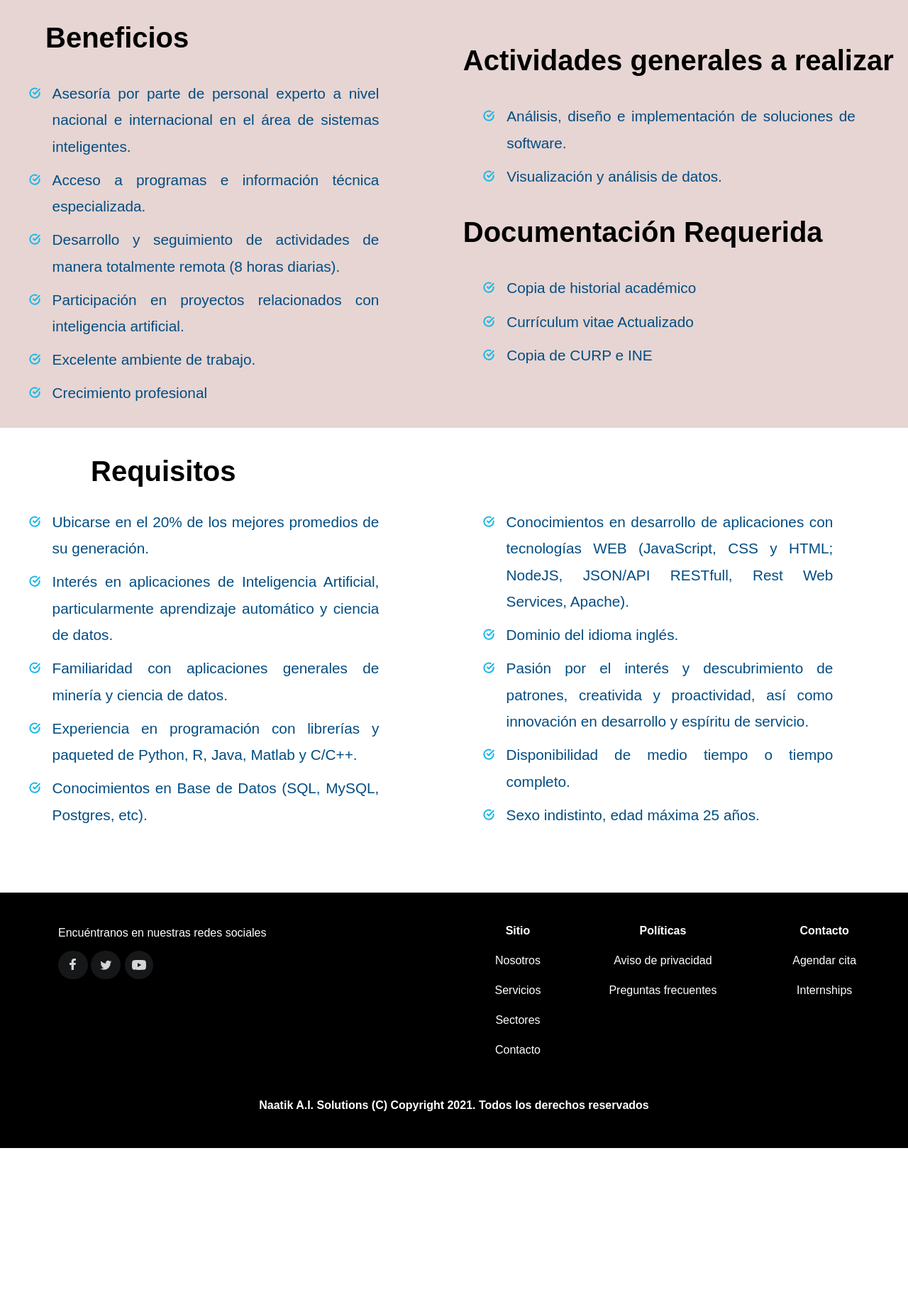
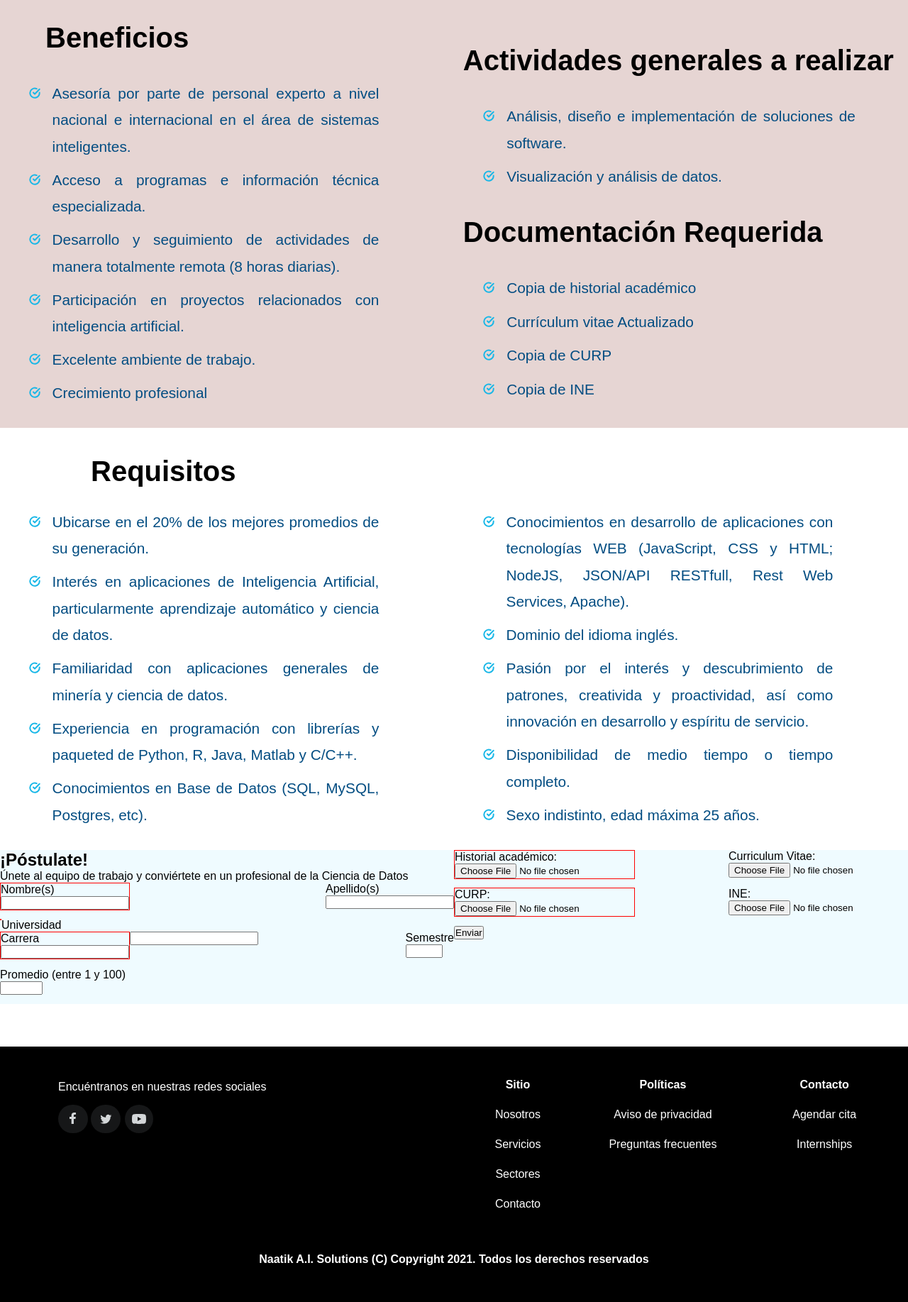
Before and after one commit to Delta-k/naatikWeb, a PHP site: page /internship.html in a window 1280 px wide. Shown: the part 759-2594 px from the top of the page at 71% size. Before the commit the page ends 2377 px from the top, so only its background shows below. Run offline with PHP 8.4, Linux system fonts and the light colour scheme.

Commit message:
internship avance

```diff
--- a/contacto.html
+++ b/contacto.html
@@ -33,7 +33,7 @@
                     </div>
                     <div class="tam50 derecha">
                         <label for="telefono" class="required">Número telefónico </label>
-                        <input type="text" name="telefono" id="telefono"required>
+                        <input type="number" name="telefono" id="telefono"required>
                     </div>
                 </div>
                 <div class="row">
--- a/index.html
+++ b/index.html
@@ -95,13 +95,13 @@
 
                         <div class="tarjetitas">
                             <img class="imagen"src="img/comunicacion.png"  alt="logo Naatik"><!-- cambiar a logo de comunica-->
-                            <h2 class="tar">Comunicacíon</h2>
+                            <h2 class="tar">Comunicación</h2>
                             <p class="lorems">"Lorem ipsum dolor sit amet, consectetur adipiscing elit, sed do eiusmod tempor incididunt ut labore.. “</p>
                             <div class="fix"></div>
                         </div>
                         <div class="tarjetitas">
                             <img class="imagen"src="img/energia.png"  alt="logo Naatik"><!-- cambiar a logo de energia-->
-                            <h2 class="tar">Energia</h2>
+                            <h2 class="tar">Energía</h2>
                             <p class="lorems">"Lorem ipsum dolor sit amet, consectetur adipiscing elit, sed do eiusmod tempor incididunt ut labore.. “</p>
                             <div class="fix"></div>
                         </div>
--- a/internship.html
+++ b/internship.html
@@ -78,7 +78,8 @@
             <ul>
                 <li>Copia de historial académico</li>
                 <li>Currículum vitae Actualizado</li>
-                <li>Copia de CURP e INE</li>
+                <li>Copia de CURP </li>
+                <li>Copia de INE </li>
             </ul>
         </div>
     </div>
@@ -102,6 +103,78 @@
                 <li>Sexo indistinto, edad máxima 25 años.</li>
             </ul>
         </div>
+    </div>
+
+    <div class="aplica">
+        <form action="" method="">
+
+            <div class="info">
+                <h2>¡Póstulate!</h2>
+                <p>Únete al equipo de trabajo y conviértete en un profesional de la Ciencia de Datos</p>
+                <div class="row">
+                    <div class="col1">
+                        <label for="nombre">Nombre(s) <br></label>
+                        <input type="text" name="nombre" id="nombre">
+                    </div>
+                    <div class="col2">
+                        <label for="apellido">Apellido(s) <br></label>
+                        <input type="text" name="apellido" id="apellido">
+                    </div>
+                </div>
+                <div class="row">
+                    <div class="col1">
+
+                    </div>
+                    <label for="universidad">Universidad <br></label>
+                    <input type="text" name="universidad" id="universidad">
+
+                    <div class="col1">
+                        <label for="carrera">Carrera <br></label>
+                        <input type="text" name="carrera" id="carrera">
+                    </div>
+                    <div class="col2">
+                        <label for="semestre">Semestre <br></label>
+                        <input type="number" name="semestre" id="semestre" min="1" max="10">
+                    </div>
+                </div>
+                <div class="row">
+                    <label for="promedio">Promedio (entre 1 y 100) <br></label>
+                    <input type="number" name="universidad" id="universidad" min="1" max="100">
+                </div>
+            </div>
+
+            <div class="inscribir">
+                <div class="row">
+                    <div class="col1">
+                        <label for="historial">Historial académico: <br></label>
+                        <input type="file"
+                        id="historial" name="historial"
+                        accept="image/png, image/jpeg">
+                    </div>
+                    <div class="col2">
+                        <label for="cv"> Curriculum Vitae: <br></label>
+                        <input type="file"
+                        id="cv" name="cv"
+                        accept="image/png, image/jpeg">
+                    </div>
+                </div>
+                <div class="row">
+                    <div class="col1">
+                        <label for="curp">CURP: <br></label>
+                        <input type="file"
+                        id="curp" name="curp"
+                        accept="image/png, image/jpeg">
+                    </div>
+                    <div class="col2">
+                        <label for="ine">INE: <br></label>
+                        <input type="file"
+                        id="ine" name="ine"
+                        accept="image/png, image/jpeg">
+                    </div>
+                </div>
+            </div>
+            <input type="submit" value="Enviar" class="boton enviar">
+        </form>
     </div>
 
     <!-- Seccion de footer -->
@@ -130,7 +203,6 @@
                         </svg>
                     </button>
                 </td>
-
                 <td class="footer-menu">
                         <table class="footer-menu-table">
                             <tr>
--- a/styles/contacto.css
+++ b/styles/contacto.css
@@ -70,14 +70,12 @@ h1 {
 
 .form {
     margin: 2% 18%;
-    /* border: 3px solid purple; */
 }
 
 .row {
     clear: both;
     margin-bottom: 2%;
     overflow: hidden;
-    /* border: 2px solid blue; */
 }
 
 .tam50 {
--- a/styles/internship.css
+++ b/styles/internship.css
@@ -250,6 +250,40 @@ a.nav-items {
 }
 
 
+/* ------- POSTÚLATE -------*/
+
+.aplica {
+    background-color: #EFFBFF;
+    clear: both;
+    float: none;
+    overflow: auto;
+}
+
+.info {
+    width: 50%;
+    float: left;
+}
+
+.inscribir {
+    width: 50%;
+    float: right;
+}
+
+.row {
+    clear: both;
+    margin-bottom: 2%;
+    overflow: hidden;
+}
+
+.col1 {
+    float: left;
+    border: 1px solid red;
+}
+
+.col2 {
+    float: right;
+}
+
 /* ------ Todos los estilos dentro del footer ------- */
 .fix {
     clear: both;
```
